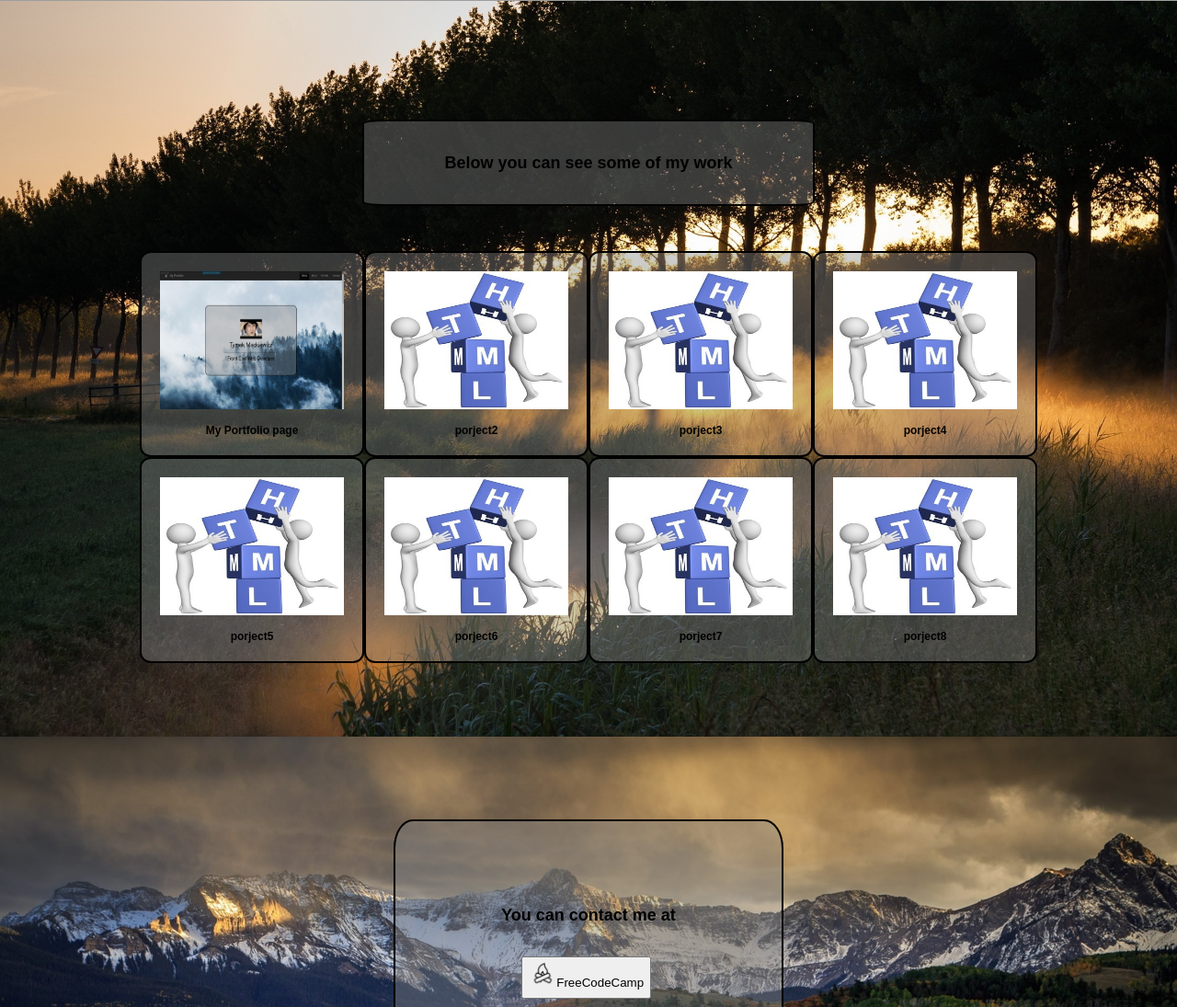
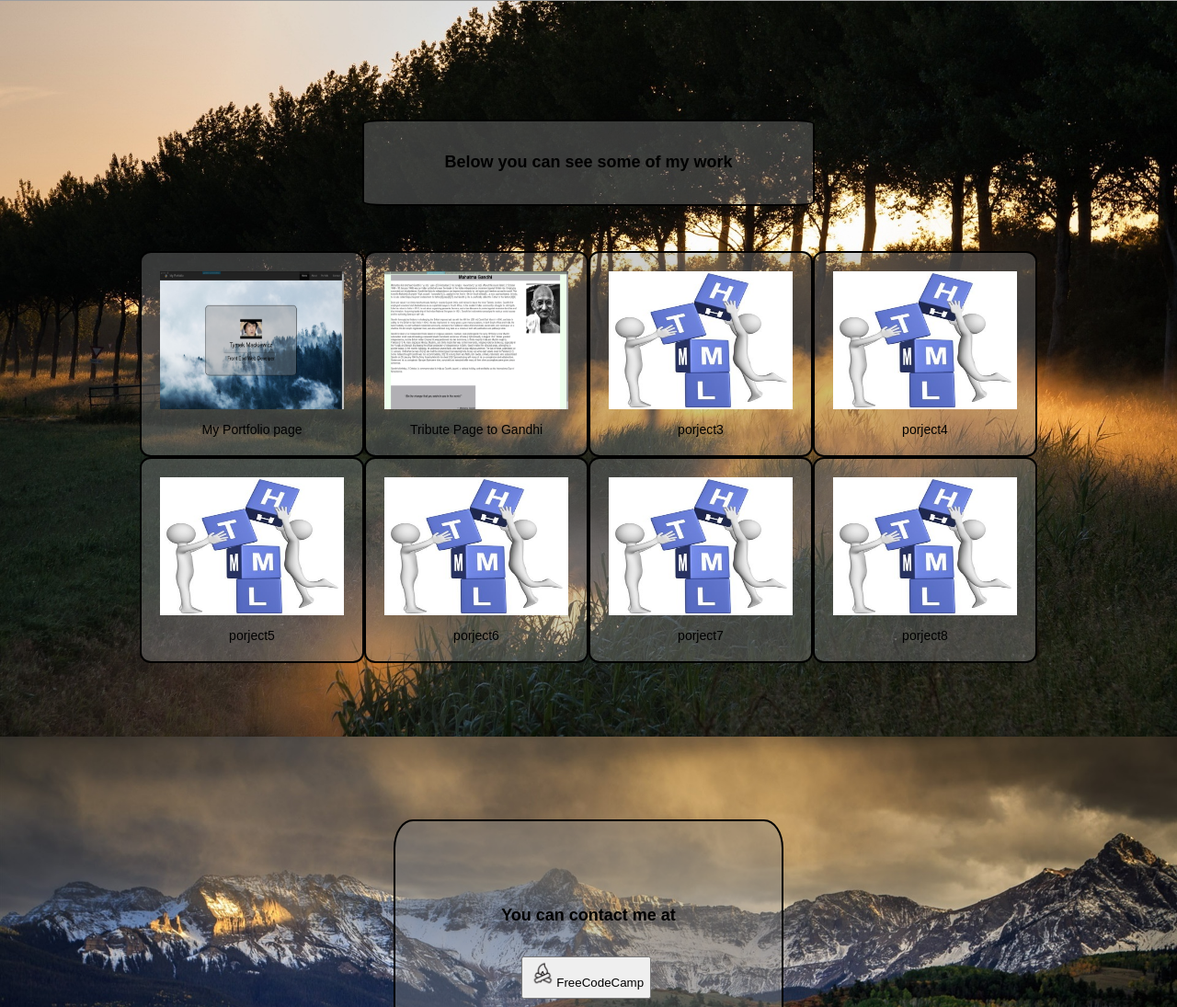
Before and after one commit to tymekm/survey-form, a plain HTML site: page index.html in a window 1280 px wide. Shown: the part 1599-2694 px from the top of the page at 92% size. Drawn offline with Linux system fonts and the light colour scheme; grey boxes are pictures that could not be loaded.

Commit message:
new file:   css/images/tribute-page.png 	modified:   css/styles.css 	modified:   index.html

```diff
--- a/css/styles.css
+++ b/css/styles.css
@@ -108,6 +108,7 @@ a:link{
 
 #portfolio p {
 	text-align: center;
+	font-size: 14px;
 }
 
 hr {
--- a/index.html
+++ b/index.html
@@ -66,28 +66,30 @@
     <div class="blocks">
         <div class="block">
 					<div class="inner-block">
-					<a style="display:block" href="duckduckgo.com">
+					<a target="_blank" href="https://tymekm.github.io/portfolio.github.io/">
           <img id="image1" src="css/images/portfolio-screen.png" alt="Poject preview">
-      <h4>My Portfolio page</h4>
+      <p>My Portfolio page</p>
 					</a>
 </div>
 				</div>
         <div class="block">
 					<div class="inner-block">
-          <img id="image2" src="css/images/html-build.png" alt="Poject preview">
-      <h4>porject2</h4></a>
+						<a target="_blank" href="https://tymekm.github.io/tribute-page/">
+          <img id="image2" src="css/images/tribute-page.png" alt="Poject preview">
+      <p>Tribute Page to Gandhi</p></a>
+
 </div>
 </div>
         <div class="block">
 					<div class="inner-block">
           <img id="image3" src="css/images/html-build.png" alt="Poject preview">
-      <h4>porject3</h4>
+      <p>porject3</p>
 </div>
 </div>
         <div class="block">
 					<div class="inner-block">
           <img id="image4" src="css/images/html-build.png" alt="Poject preview">
-      <h4>porject4</h4>
+      <p>porject4</p>
 </div>
 </div>
     </div>
@@ -96,25 +98,25 @@
         <div class="block">
 					<div class="inner-block">
           <img id="image5" src="css/images/html-build.png" alt="Poject preview">
-      <h4>porject5</h4>
+      <p>porject5</p>
 </div>
 </div>
         <div class="block">
 					<div class="inner-block">
           <img id="image6" src="css/images/html-build.png" alt="Poject preview">
-      <h4>porject6</h4>
+      <p>porject6</p>
 </div>
 </div>
        <div class="block">
 					<div class="inner-block">
           <img id="image7" src="css/images/html-build.png" alt="Poject preview">
-      <h4>porject7</h4>
+      <p>porject7</p>
 </div>
 </div>
         <div class="block">
 					<div class="inner-block">
           <img id="image8" src="css/images/html-build.png" alt="Poject preview">
-      <h4>porject8</h4>
+      <p>porject8</p>
 </div>
 </div>
 		</div>
```
Also changed, not shown: css/images/tribute-page.png (added).
